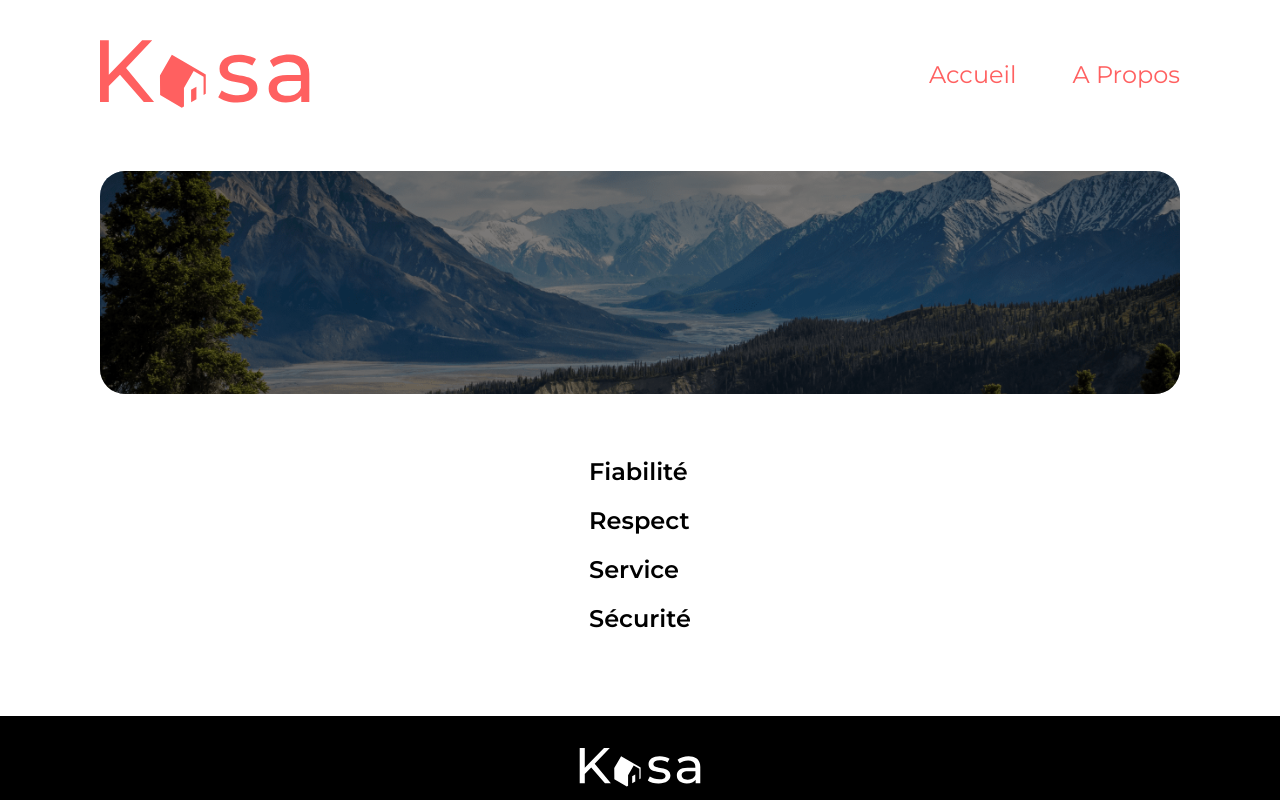
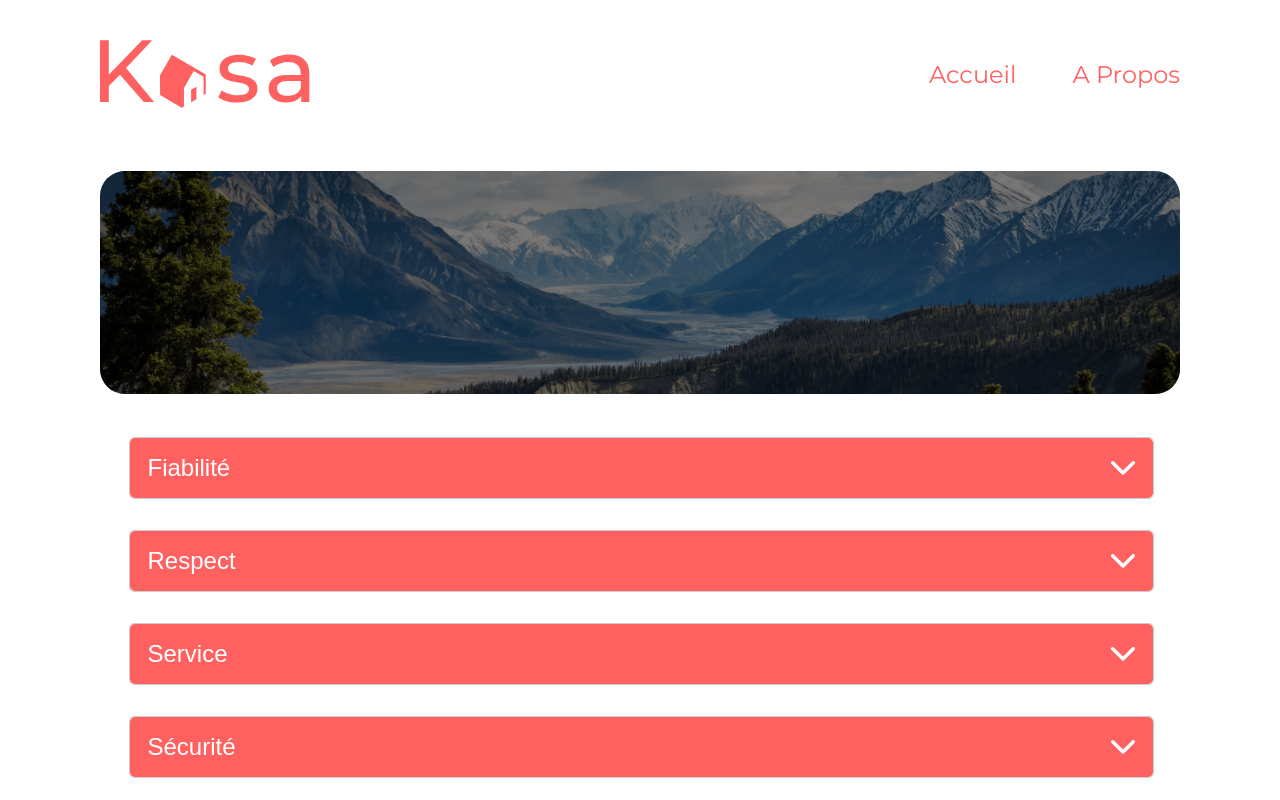
Before and after one commit to 5sensprod/p11_kasa, a React (Create React App) app: page /about in a window 1280 px wide. Shown: the top 800 px of the page. Built offline with nearby package versions, Linux system fonts and the light colour scheme.

Commit message:
Stylisation dropdown

```diff
--- /dev/null
+++ b/src/components/Dropdown/Dropdown.module.css
@@ -0,0 +1,37 @@
+.dropdown {
+    width: 100%;
+    border: 1px solid #ccc;
+    border-radius: 5px;
+    margin-bottom: 31px;
+}
+
+.dropdownButton {
+    display: flex;
+    justify-content: space-between;
+    align-items: center;
+    width: 100%;
+    padding: 16px 18px;
+    background: none;
+    border: none;
+    cursor: pointer;
+    background-color: #FF6060;
+    border-radius: 5px;
+}
+
+.title {
+    font-weight: 500;
+    font-size: 24px;
+    color: white;
+}
+
+.chevron {
+    width: 24px;
+}
+
+.description {
+    padding: 18px;
+    color: #FF6060;
+    font-weight: 400;
+    font-size: 24px;
+    line-height: 142.6%;
+}
--- a/src/components/Dropdown/index.jsx
+++ b/src/components/Dropdown/index.jsx
@@ -1,12 +1,26 @@
 import React, { useState } from 'react'
+import styles from './Dropdown.module.css'
+import chevronDown from '../../assets/chevron-down.svg'
+import chevronUp from '../../assets/chevron-up.svg'
 
 function Dropdown({ title, description }) {
   const [isOpen, setIsOpen] = useState(false)
 
   return (
-    <div onClick={() => setIsOpen(!isOpen)}>
-      <h2>{title}</h2>
-      {isOpen && <p>{description}</p>}
+    <div className={styles.dropdown}>
+      <button
+        className={styles.dropdownButton}
+        onClick={() => setIsOpen(!isOpen)}
+        aria-expanded={isOpen}
+      >
+        <span className={styles.title}>{title}</span>
+        <img
+          src={isOpen ? chevronUp : chevronDown}
+          alt="chevron"
+          className={styles.chevron}
+        />
+      </button>
+      {isOpen && <div className={styles.description}>{description}</div>}
     </div>
   )
 }
--- a/src/pages/About/About.module.css
+++ b/src/pages/About/About.module.css
@@ -0,0 +1,4 @@
+main {
+    max-width: 1023px;
+    width: 100%;
+}
```
Also changed, not shown: src/assets/chevron-down.svg (added), src/assets/chevron-up.svg (added).
